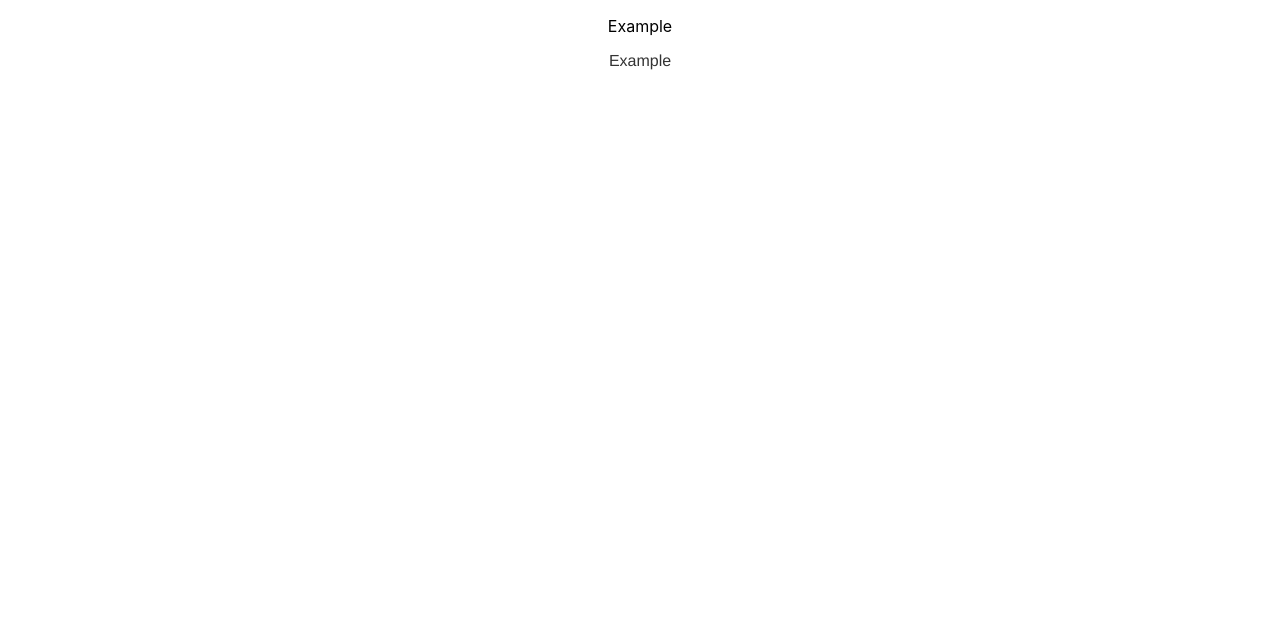
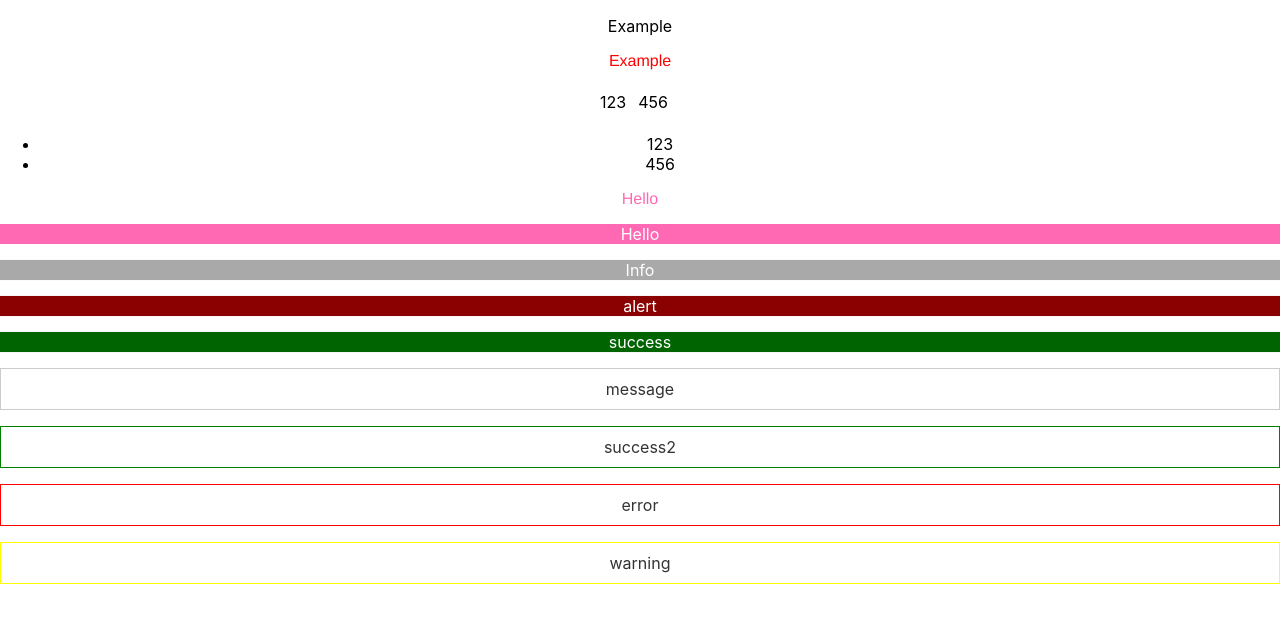
Before and after one commit to Jason9789/React_Study, a React (Create React App) app in the folder styling/: page / in a window 1280 px wide. Shown: the top 622 px of the page. Built offline with nearby package versions, Linux system fonts and the light colour scheme.

Commit message:
study: scss

```diff
--- a/styling/package.json
+++ b/styling/package.json
@@ -8,9 +8,11 @@
     "@testing-library/jest-dom": "^5.16.2",
     "@testing-library/react": "^12.1.2",
     "@testing-library/user-event": "^13.5.0",
+    "node-sass": "^7.0.1",
     "react": "^17.0.2",
     "react-dom": "^17.0.2",
     "react-scripts": "5.0.0",
+    "sass": "^1.49.7",
     "styled-components": "^5.3.3",
     "web-vitals": "^2.1.4"
   },
--- a/styling/src/App.js
+++ b/styling/src/App.js
@@ -1,4 +1,3 @@
-import logo from './logo.svg';
 import './App.css';
 import StyledComponentsExample from './components/StyledComponentsExample/StyledComponentsExample';
 import EmotionExample from './components/EmotionExample/EmotionExample';
--- a/styling/src/components/SassExample/Example.jsx
+++ b/styling/src/components/SassExample/Example.jsx
@@ -7,6 +7,33 @@ export default function Example() {
     <p>Example</p>
     <p className="font">Example</p>
 
+    <nav>
+      <ul>
+        <li>123</li>
+        <li>
+          <a>456</a>
+        </li>
+      </ul>
+    </nav>
+
+    <ul>
+        <li>123</li>
+        <li>
+          <a>456</a>
+        </li>
+    </ul>
+
+      <p className="base">Hello</p>
+      <p className="inverse">Hello</p>
+
+      <p className="info">Info</p>
+      <p className="alert">alert</p>
+      <p className="success">success</p>
+
+      <p className="message">message</p>
+      <p className="success2">success2</p>
+      <p className="error">error</p>
+      <p className="warning">warning</p>
     </>
   );
 }
--- a/styling/src/components/SassExample/Example.scss
+++ b/styling/src/components/SassExample/Example.scss
@@ -1,7 +1,84 @@
+@use 'foundation/base';
+
 $font-stack: Helvetica, sans-serif;
-$primary-color: #333;
+$primary-color: red;
 
 .font {
   font: 100% $font-stack;
   color: $primary-color;
 }
+
+.text {
+  font: 100% $font-stack;
+}
+
+nav {
+  ul {
+    margin: 0;
+    padding: 0;
+    list-style: none;
+  }
+
+  li {
+    display: inline-block;
+  }
+
+  a {
+    display: block;
+    padding: 6px 12px;
+    text-decoration: none;
+  }
+}
+
+.inverse {
+  background-color: base.$primary-color;
+  color: white;
+}
+
+@mixin theme($theme: DarkGray) {
+  background: $theme;
+  box-shadow: 0 0 1px rgba($theme, 0.25);
+  color: #fff;
+}
+
+.info {
+  @include theme;
+}
+.alert {
+  @include theme($theme: DarkRed);
+}
+.success {
+  @include theme($theme: DarkGreen);
+}
+
+/* This CSS will print because %message-shared is extended. */
+%message-shared {
+  border: 1px solid #ccc;
+  padding: 10px;
+  color: #333;
+}
+
+// This CSS won't print because %equal-heights is never extended.
+%equal-heights {
+  display: flex;
+  flex-wrap: wrap;
+}
+
+.message {
+  @extend %message-shared;
+}
+
+.success2 {
+  @extend %message-shared;
+  border-color: green;
+}
+
+.error {
+  @extend %message-shared;
+  border-color: red;
+}
+
+.warning {
+  @extend %message-shared;
+  border-color: yellow;
+}
--- /dev/null
+++ b/styling/src/components/SassExample/foundation/_base.scss
@@ -0,0 +1,8 @@
+// _base.scss
+$font-stack: Helvetica, sans-serif;
+$primary-color: hotpink;
+
+.base {
+  font: 100% $font-stack;
+  color: $primary-color;
+}
```
Also changed, not shown: 1 other file (tests, documents, lock files or other folders).
